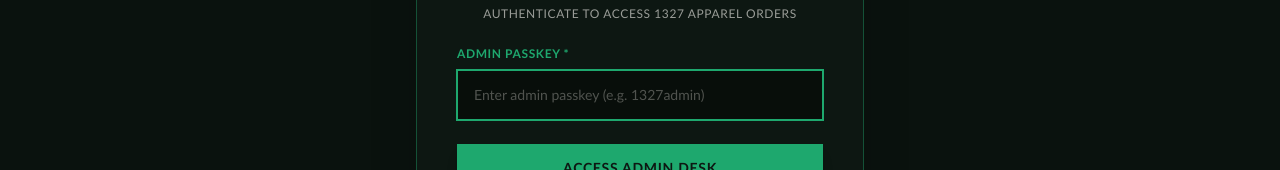
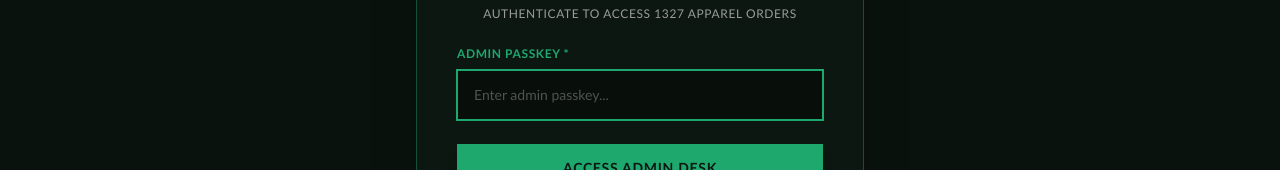
Before and after one commit to ke7innnn/1327-thirteentwentyseven, a Next.js app: page /order/admin in a window 1280 px wide. Shown: the part 363-533 px from the top of the page. Built offline with nearby package versions, Linux system fonts and the light colour scheme.

Commit message:
Remove password hint from Admin login input placeholder

```diff
--- a/src/app/order/admin/page.tsx
+++ b/src/app/order/admin/page.tsx
@@ -278,7 +278,7 @@ export default function AdminOrdersPage() {
                                 autoFocus
                                 value={passkey}
                                 onChange={(e) => setPasskey(e.target.value)}
-                                placeholder="Enter admin passkey (e.g. 1327admin)"
+                                placeholder="Enter admin passkey..."
                                 className="w-full bg-[#080E0A] border border-[#1EA86E]/40 px-4 py-3.5 text-sm text-white focus:outline-none focus:border-[#1EA86E] focus:ring-1 focus:ring-[#1EA86E] transition-colors rounded-none placeholder:text-[#F7F5F0]/30"
                             />
                         </div>
```
